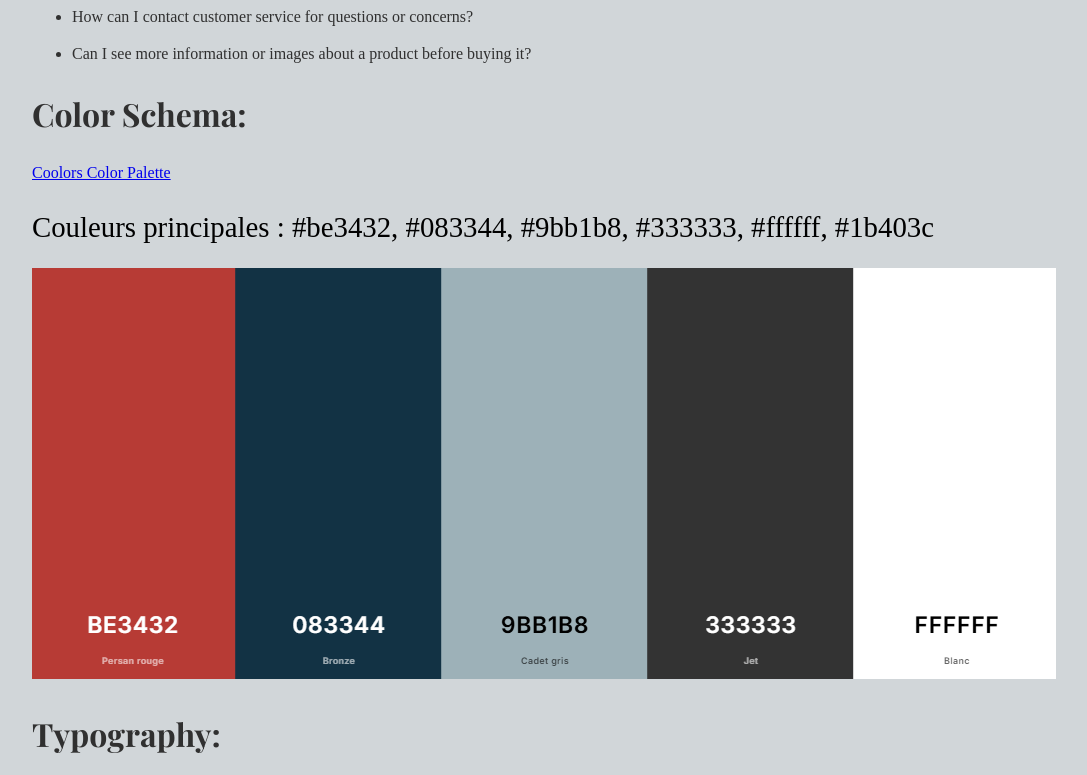
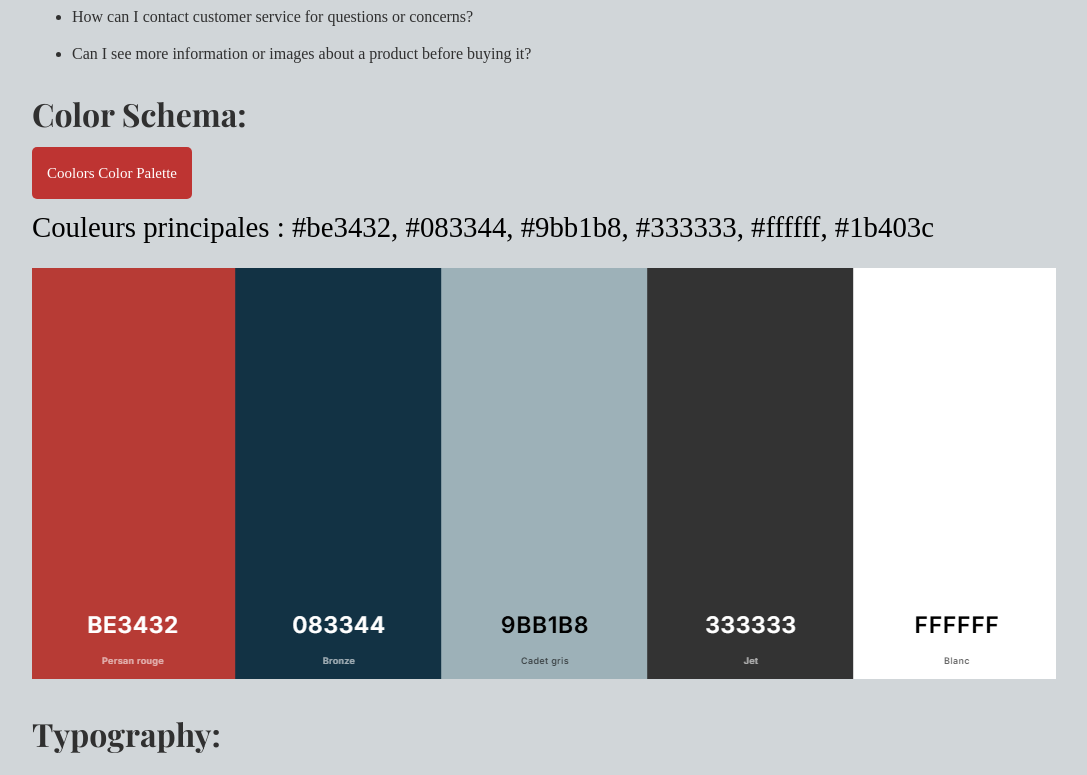
Before and after one commit to Elsykoubatika/wdd231, a plain HTML site: page place.html in a window 1280 px wide. Shown: the part 1042-1817 px from the top of the page, without its empty margins (8-1095 px from the left). Drawn offline with nearby package versions, Linux system fonts and the light colour scheme; a script that the page names is missing; a web font is replaced by a local one.

Commit message:
completed

```diff
--- a/styles/place.css
+++ b/styles/place.css
@@ -69,6 +69,22 @@ li {
     margin: 0.5em 0;
 }
 
+a {
+    color: #ffffff;
+    text-decoration: none;
+    background-color: var(--accent-color);
+    padding: 1.2em 1em;
+    border-radius: 5px;
+    margin: 0 auto;
+    font-size: 15px;
+    transition: background-color 0.3s ease, color 0.3s ease;
+}
+
+a:hover {
+    background-color: var(--secondary-color);
+    color: var(--link-color);
+}
+
 footer {
     background-color: var(--primary-color);
     color: #ffffff;
```
